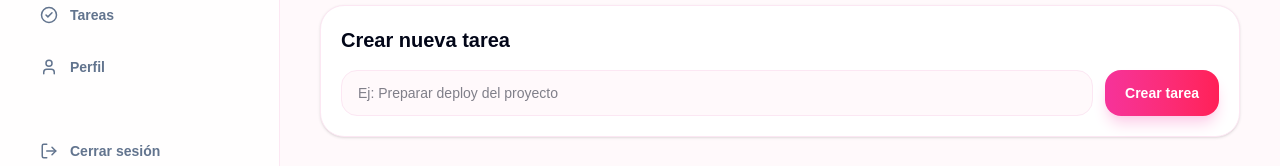
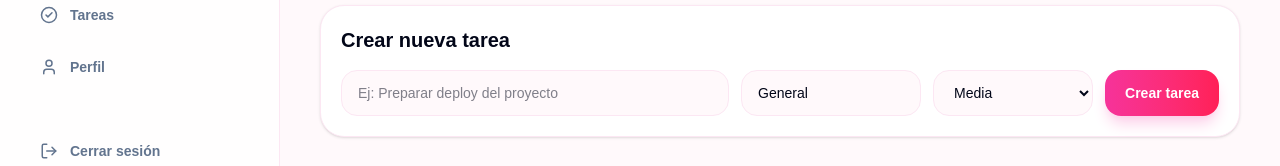
Before and after one commit to moracicero/priora, a Next.js app: page /dashboard in a window 1280 px wide. Shown: the part 167-333 px from the top of the page. Built offline with nearby package versions, Linux system fonts and the light colour scheme.

Commit message:
feat: add task category and priority inputs

```diff
--- a/app/dashboard/page.tsx
+++ b/app/dashboard/page.tsx
@@ -1,4 +1,6 @@
 "use client";
+
+import { useState } from "react";
 import {
   CheckCircle2,
   LayoutDashboard,
@@ -11,7 +13,6 @@ import { AIWidget } from "@/components/dashboard/AIWidget";
 import { StatsCards } from "@/components/dashboard/StatsCards";
 import { TaskList } from "@/components/dashboard/TaskList";
 import type { Task } from "../../types/task";
-import { useState } from "react";
 
 const initialTasks: Task[] = [
   {
@@ -46,6 +47,8 @@ const initialTasks: Task[] = [
 
 export default function DashboardPage() {
   const [taskTitle, setTaskTitle] = useState("");
+  const [taskCategory, setTaskCategory] = useState("General");
+  const [taskPriority, setTaskPriority] = useState<Task["priority"]>("Media");
   const [tasks, setTasks] = useState<Task[]>(initialTasks);
 
   function handleCreateTask() {
@@ -54,14 +57,17 @@ export default function DashboardPage() {
     const newTask: Task = {
       id: crypto.randomUUID(),
       title: taskTitle,
-      category: "General",
-      priority: "Media",
+      category: taskCategory,
+      priority: taskPriority,
       status: "Pendiente",
     };
 
     setTasks([newTask, ...tasks]);
     setTaskTitle("");
+    setTaskCategory("General");
+    setTaskPriority("Media");
   }
+
   return (
     <main className="min-h-screen bg-[#FFF9FB] text-slate-950">
       <div className="grid min-h-screen lg:grid-cols-[280px_1fr]">
@@ -111,16 +117,36 @@ export default function DashboardPage() {
               Nueva tarea
             </button>
           </header>
+
           <section className="mt-8 rounded-3xl border border-pink-100 bg-white p-5 shadow-sm">
             <h2 className="text-xl font-black">Crear nueva tarea</h2>
 
-  <div className="mt-4 flex flex-col gap-3 md:flex-row">
+            <div className="mt-4 grid gap-3 md:grid-cols-[1fr_180px_160px_auto]">
               <input
                 value={taskTitle}
                 onChange={(event) => setTaskTitle(event.target.value)}
                 placeholder="Ej: Preparar deploy del proyecto"
-      className="flex-1 rounded-2xl border border-pink-100 bg-[#FFF9FB] px-4 py-3 text-sm outline-none focus:border-pink-400"
+                className="rounded-2xl border border-pink-100 bg-[#FFF9FB] px-4 py-3 text-sm outline-none focus:border-pink-400"
               />
+
+              <input
+                value={taskCategory}
+                onChange={(event) => setTaskCategory(event.target.value)}
+                placeholder="Categoría"
+                className="rounded-2xl border border-pink-100 bg-[#FFF9FB] px-4 py-3 text-sm outline-none focus:border-pink-400"
+              />
+
+              <select
+                value={taskPriority}
+                onChange={(event) =>
+                  setTaskPriority(event.target.value as Task["priority"])
+                }
+                className="rounded-2xl border border-pink-100 bg-[#FFF9FB] px-4 py-3 text-sm outline-none focus:border-pink-400"
+              >
+                <option value="Alta">Alta</option>
+                <option value="Media">Media</option>
+                <option value="Baja">Baja</option>
+              </select>
 
               <button
                 onClick={handleCreateTask}
```
Also changed, not shown: 1 other file (tests, documents, lock files or other folders). Lines whose indentation alone changed are shown as unchanged.
